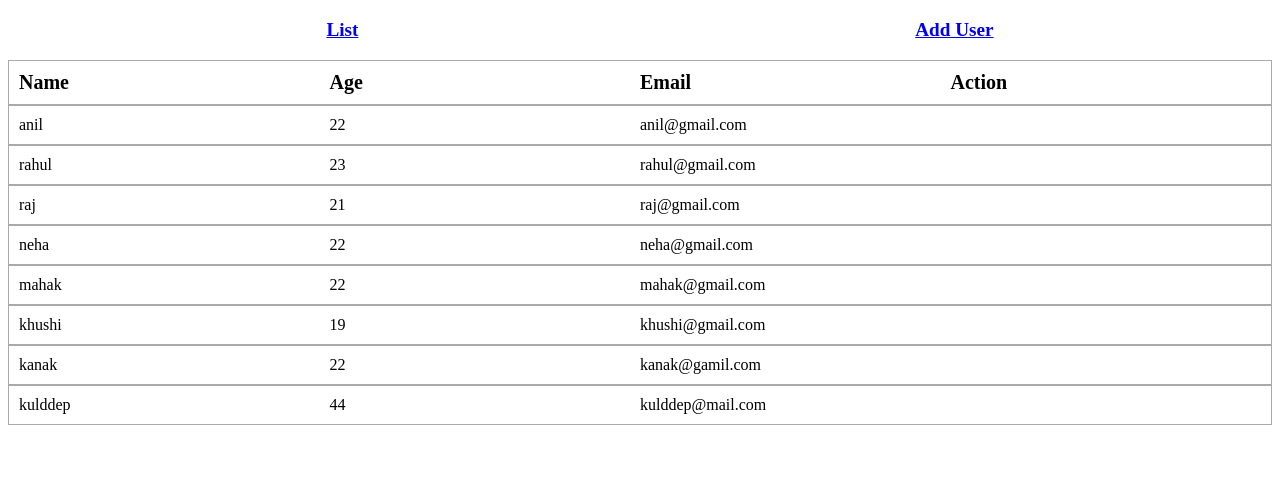
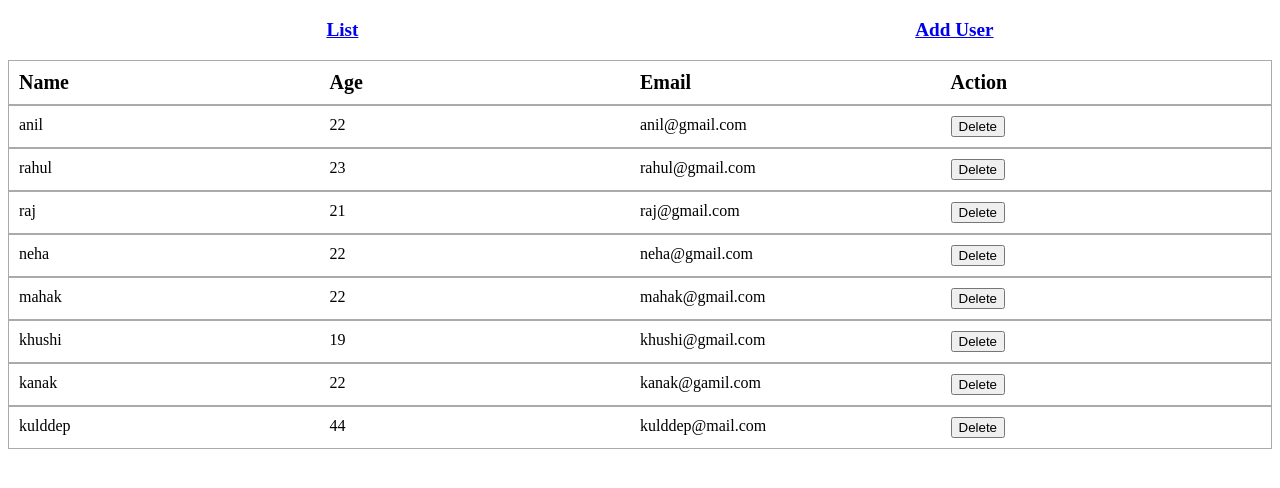
Before and after one commit to muskan-chouhan/react, a React (Vite) app in the folder 63-route-users-ui/: page / in a window 1280 px wide. Shown: the top 488 px of the page. Built offline with nearby package versions, Linux system fonts and the light colour scheme; data requests are answered from the project's data file.

Commit message:
add Delete button on ui

```diff
--- a/63-route-users-ui/src/UserList.jsx
+++ b/63-route-users-ui/src/UserList.jsx
@@ -36,6 +36,7 @@ function UserList() {
                             <li>{user.name}</li>
                             <li>{user.age}</li>
                             <li>{user.email}</li>
+                            <li><button>Delete</button></li>
                         </ul>
                     ))
                     : <h1>data loading...</h1>
```
